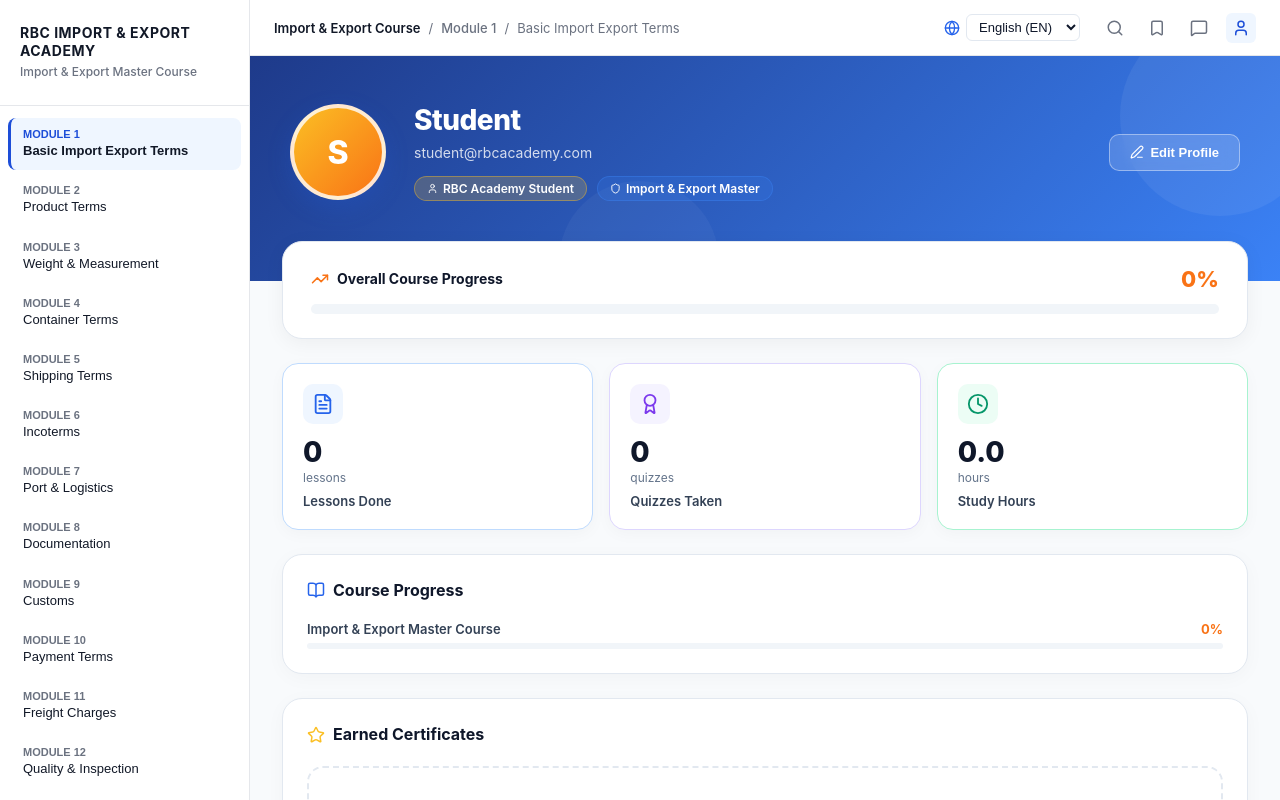
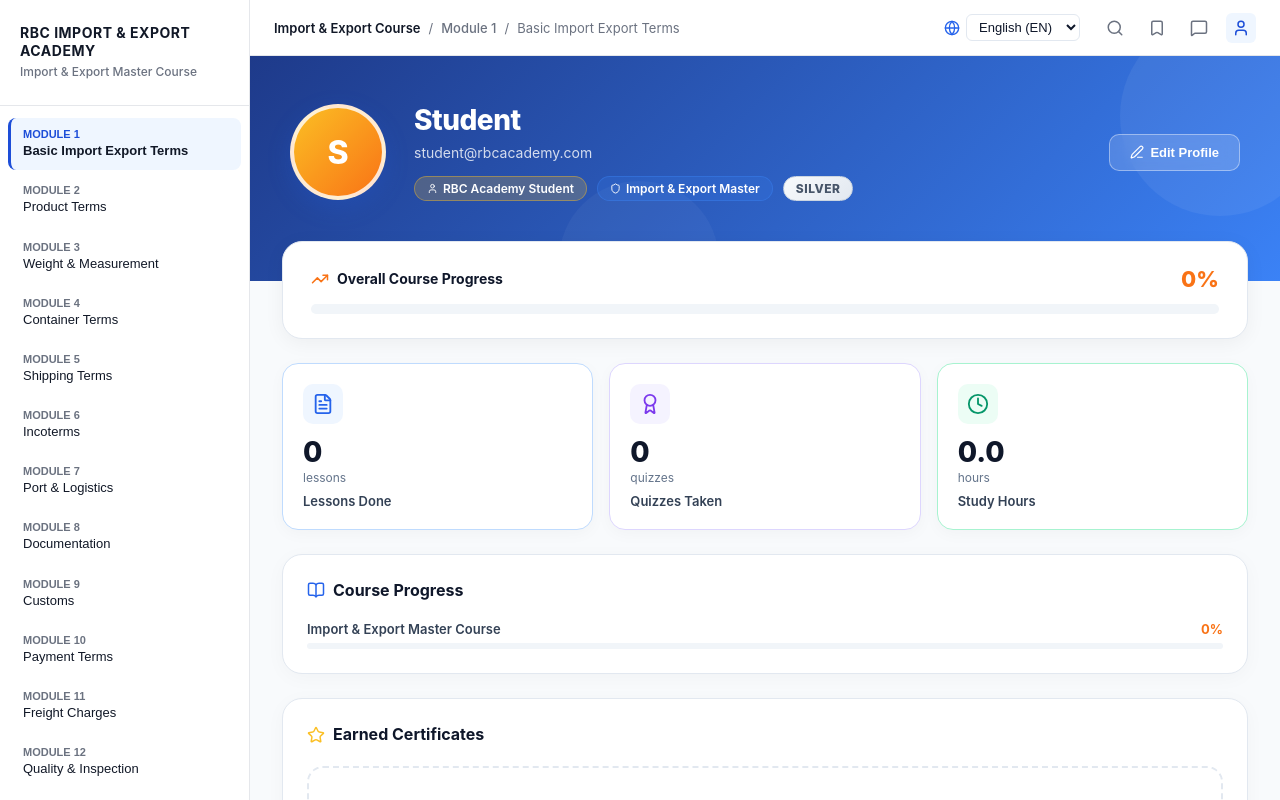
Before and after one commit to rbcimportandexport/EQUCATIONSYSTEM, a React (Vite) app: page / in a window 1280 px wide. Both pictures are taken after a click on the button 1241 px from the left and 27 px from the top of the page. Built offline with nearby package versions, Linux system fonts and the light colour scheme.

Commit message:
Render dynamic level badges and handle manually-issued certificates in Profile page

```diff
--- a/src/views/Profile.tsx
+++ b/src/views/Profile.tsx
@@ -3,7 +3,7 @@ import { useApp } from '../context/AppContext';
 import { Award, Shield, User, Clock, FileText, Edit3, Save, X, CheckCircle, BookOpen, Star, TrendingUp } from 'lucide-react';
 
 export const Profile: React.FC = () => {
-  const { courses, progress, getCourseCompletionPercentage, currentUser, loginUser, language } = useApp();
+  const { courses, progress, getCourseCompletionPercentage, currentUser, loginUser, language, certificates } = useApp();
   const [showCertificate, setShowCertificate] = useState(false);
   const [certCourseTitle, setCertCourseTitle] = useState('');
   const [isEditing, setIsEditing] = useState(false);
@@ -16,10 +16,55 @@ export const Profile: React.FC = () => {
 
   const completedLessons = Object.values(progress).filter(p => p.completed).length;
   const quizzesAttempted = Object.values(progress).filter(p => Object.keys(p.quizScores).length > 0).length;
-  const completedCourses = courses.filter(c => getCourseCompletionPercentage(c.id) === 100);
+
   const totalProgress = courses.length > 0
     ? Math.round(courses.reduce((sum, c) => sum + getCourseCompletionPercentage(c.id), 0) / courses.length)
     : 0;
+
+  const getLevelDetails = (pct: number, lang: string) => {
+    if (pct === 100) {
+      return {
+        name: lang === 'hi' ? 'डायमंड (Diamond)' : lang === 'gu' ? 'ડાયમંડ' : 'Diamond',
+        bg: 'linear-gradient(135deg, #e0f7fa 0%, #80deea 100%)',
+        color: '#006064',
+        border: '1px solid #4dd0e1',
+        shadow: '0 0 10px rgba(0, 151, 167, 0.25)'
+      };
+    } else if (pct >= 70) {
+      return {
+        name: lang === 'hi' ? 'प्लेटिनम (Platinum)' : lang === 'gu' ? 'પ્લેટિનમ' : 'Platinum',
+        bg: 'linear-gradient(135deg, #f1f5f9 0%, #cbd5e1 100%)',
+        color: '#0f172a',
+        border: '1px solid #94a3b8',
+        shadow: '0 0 8px rgba(148, 163, 184, 0.15)'
+      };
+    } else if (pct >= 30) {
+      return {
+        name: lang === 'hi' ? 'गोल्ड (Gold)' : lang === 'gu' ? 'ગોલ્ડ' : 'Gold',
+        bg: 'linear-gradient(135deg, #fffbeb 0%, #fef3c7 100%)',
+        color: '#92400e',
+        border: '1px solid #fde047',
+        shadow: '0 0 8px rgba(234, 179, 8, 0.15)'
+      };
+    } else {
+      return {
+        name: lang === 'hi' ? 'सिल्वर (Silver)' : lang === 'gu' ? 'સિલ્વર' : 'Silver',
+        bg: 'linear-gradient(135deg, #f8fafc 0%, #e2e8f0 100%)',
+        color: '#475569',
+        border: '1px solid #cbd5e1',
+        shadow: 'none'
+      };
+    }
+  };
+
+  const userLevel = getLevelDetails(totalProgress, language);
+
+  const hasCourseCertificate = (courseId: string) => {
+    return getCourseCompletionPercentage(courseId) === 100 ||
+      (certificates && certificates.some(c => c.userId === currentUser?.id && c.courseId === courseId));
+  };
+
+  const visibleCertificates = courses.filter(c => hasCourseCertificate(c.id));
 
   const handleOpenCertificate = (courseTitle: string) => {
     setCertCourseTitle(courseTitle);
@@ -123,7 +168,7 @@ export const Profile: React.FC = () => {
                 <p style={{ margin: '4px 0 12px', fontSize: '14px', color: 'rgba(255,255,255,0.8)' }}>
                   {currentUser?.email || fallbackEmail}
                 </p>
-                <div style={{ display: 'flex', gap: '10px', flexWrap: 'wrap' }}>
+                <div style={{ display: 'flex', gap: '10px', flexWrap: 'wrap', alignItems: 'center' }}>
                   <span style={{
                     display: 'inline-flex', alignItems: 'center', gap: '5px',
                     padding: '4px 12px', borderRadius: '20px',
@@ -139,6 +184,15 @@ export const Profile: React.FC = () => {
                     color: '#fff', fontSize: '12px', fontWeight: '600'
                   }}>
                     <Shield size={11} /> Import & Export Master
+                  </span>
+                  <span style={{
+                    display: 'inline-flex', alignItems: 'center', gap: '5px',
+                    padding: '4px 12px', borderRadius: '20px',
+                    background: userLevel.bg, border: userLevel.border,
+                    color: userLevel.color, fontSize: '12px', fontWeight: '800',
+                    textTransform: 'uppercase', letterSpacing: '0.5px'
+                  }}>
+                    {userLevel.name}
                   </span>
                 </div>
               </>
@@ -266,7 +320,7 @@ export const Profile: React.FC = () => {
             <h3 style={{ margin: 0, color: '#0f172a', fontSize: '16px', fontWeight: '700' }}>Earned Certificates</h3>
           </div>
 
-          {completedCourses.length === 0 ? (
+          {visibleCertificates.length === 0 ? (
             <div style={{
               textAlign: 'center', padding: '40px 20px',
               border: '2px dashed #e2e8f0', borderRadius: '16px'
@@ -278,7 +332,7 @@ export const Profile: React.FC = () => {
             </div>
           ) : (
             <div style={{ display: 'flex', flexDirection: 'column', gap: '12px' }}>
-              {completedCourses.map(course => (
+              {visibleCertificates.map(course => (
                 <div key={course.id} style={{
                   display: 'flex', alignItems: 'center', justifyContent: 'space-between',
                   padding: '16px 20px', borderRadius: '14px',
```
